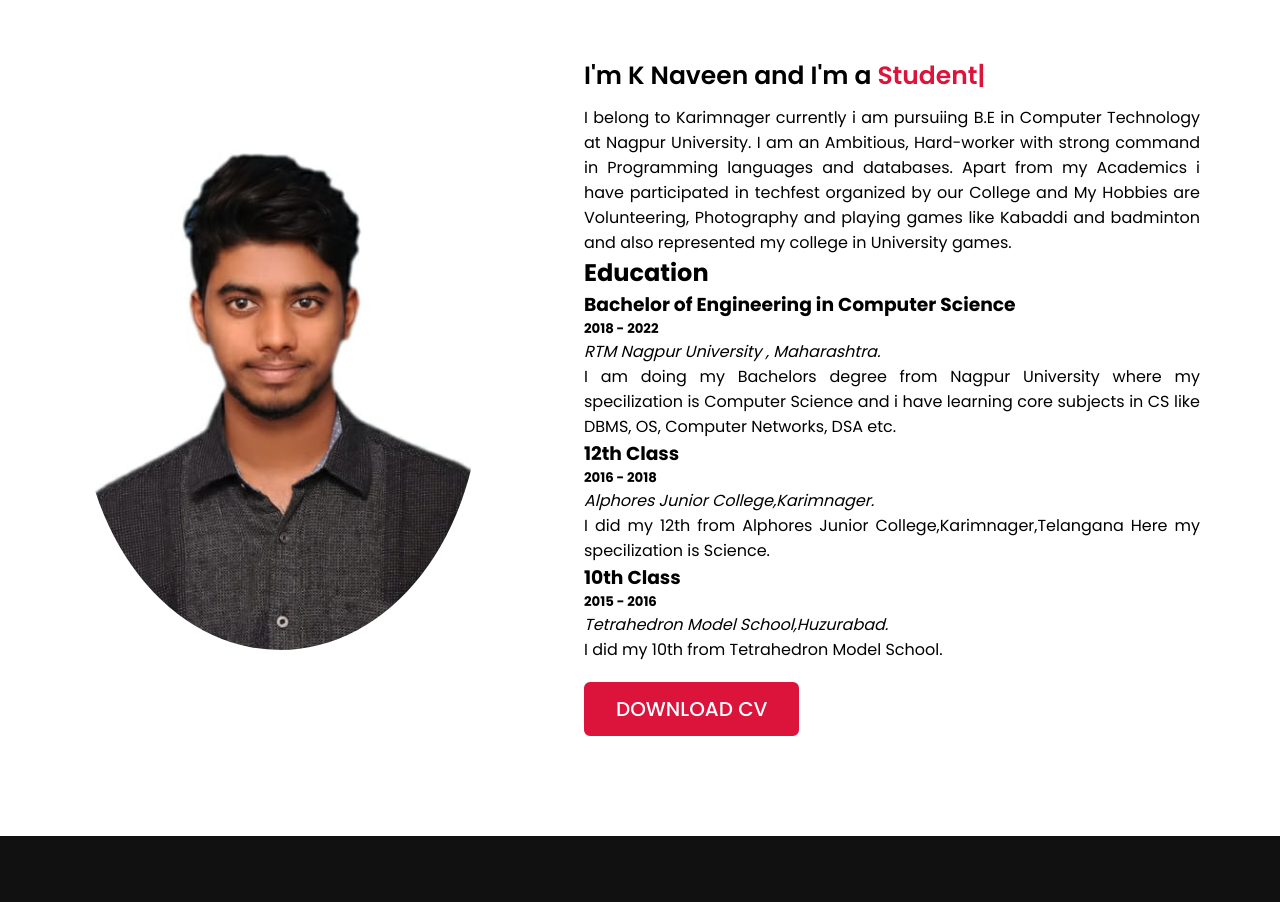
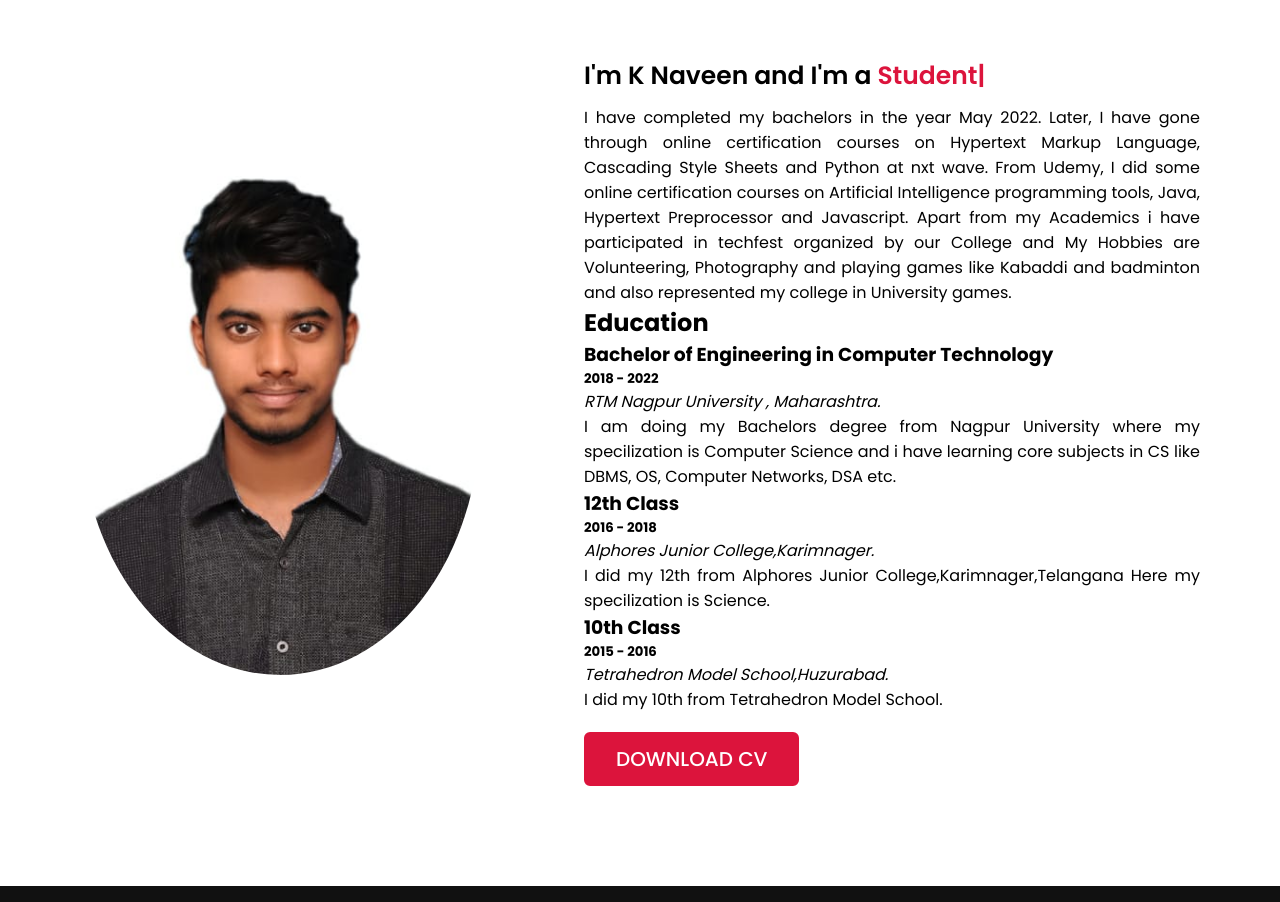
Before and after one commit to NaveenKumar744/Portfolio, a plain HTML site: page index.html in a window 1280 px wide. Shown: the part 969-1871 px from the top of the page. Drawn offline with nearby package versions, Linux system fonts and the light colour scheme.

Commit message:
Update index.html

```diff
--- a/index.html
+++ b/index.html
@@ -57,14 +57,14 @@
                 </div>
                 <div class="column right">
                     <div class="text">I'm K Naveen and I'm a <span class="typing-2"></span></div>
-                    <p> I belong to Karimnager currently i am pursuiing B.E in Computer Technology at Nagpur University. I am an Ambitious, Hard-worker with strong command in Programming languages and databases.
+                    <p> I have completed my bachelors in the year May 2022. Later, I have gone through online certification courses on Hypertext Markup Language, Cascading Style Sheets and Python at nxt wave. From Udemy, I did some online certification courses on Artificial Intelligence programming tools, Java,  Hypertext Preprocessor and Javascript.
                         Apart from my Academics i have participated in techfest organized by our College and My Hobbies are Volunteering, Photography and playing games like Kabaddi and badminton and also represented my college in University games.</p>
                         <div class="pt-4">
                             <h1 class="text-warning mb-3 text-center">Education</h1>
                             <div class="row ">
                               <div class="col-lg-6 pb-8">
                                 <div class="Education-content">
-                                  <h3>Bachelor of Engineering in Computer Science</h3>
+                                  <h3>Bachelor of Engineering in Computer Technology</h3>
                                   <h5>2018 - 2022</h5>
                                   <p><em>RTM Nagpur University , Maharashtra. </em></p>
                                   <p>I am doing my Bachelors degree from Nagpur University where my specilization is Computer Science and i have learning core subjects in CS like DBMS, OS, Computer Networks, DSA etc. </p>
```
